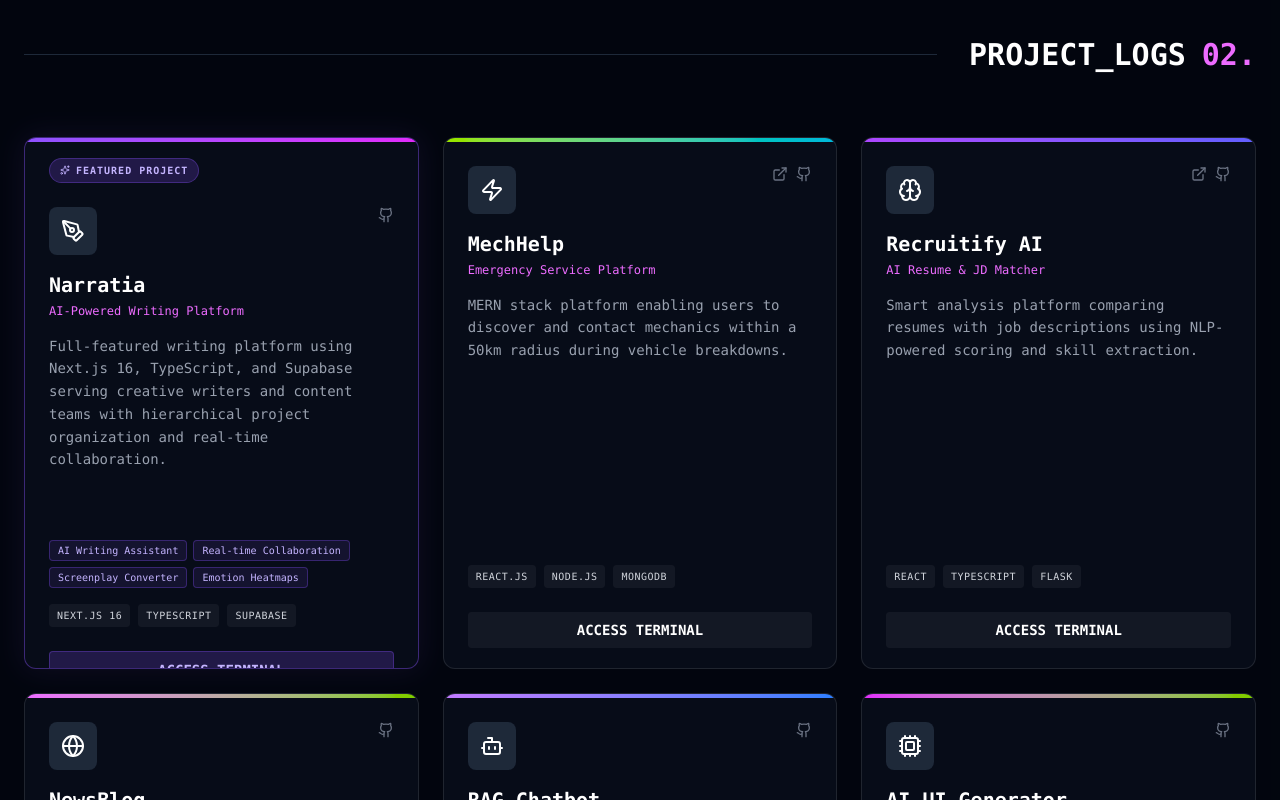
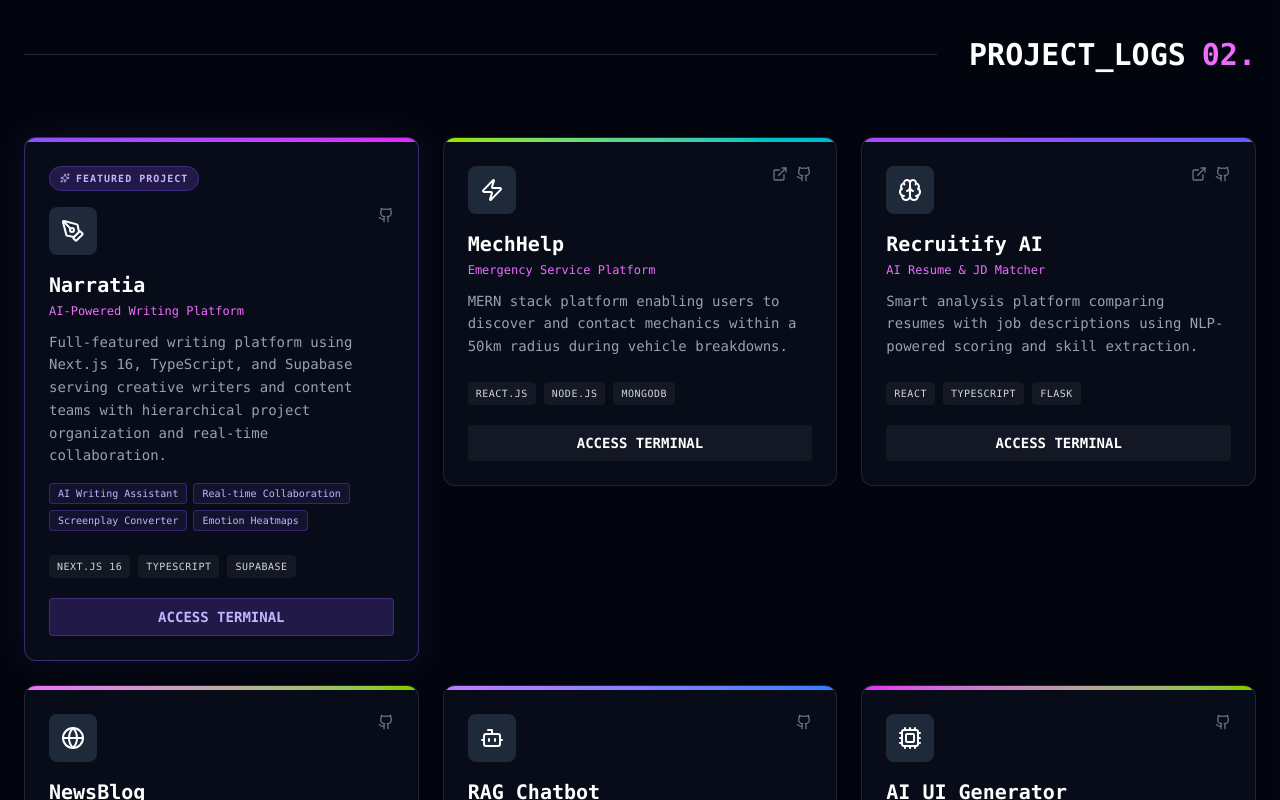
Before and after one commit to iammaaj10/Maaj_Portfolio, a React (Vite) app: page / in a window 1280 px wide. Shown: the part 1860-2660 px from the top of the page. Built offline with nearby package versions, Linux system fonts and the light colour scheme.

Commit message:
Update App.jsx

```diff
--- a/src/App.jsx
+++ b/src/App.jsx
@@ -665,37 +665,36 @@ const Portfolio = () => {
             </h2>
           </AnimatedCard>
 
-          <div className="grid md:grid-cols-2 lg:grid-cols-3 gap-6">
+          <div className="grid md:grid-cols-2 lg:grid-cols-3 gap-6 items-start">
             {projects.map((project, index) => (
-              <AnimatedCard key={index} delay={index * 100} className={project.featured ? "md:col-span-2 lg:col-span-1" : ""}>
-                <div className={`group h-full bg-gray-900/40 border rounded-xl overflow-hidden transition-all duration-300 hover:-translate-y-2 ${project.featured ? "border-violet-500/40 hover:border-violet-400/70 shadow-[0_0_30px_rgba(139,92,246,0.1)]" : "border-white/10 hover:border-lime-500/50"}`}>
+              <AnimatedCard key={index} delay={index * 100}>
+                <div className={`group flex flex-col bg-gray-900/40 border rounded-xl overflow-hidden transition-all duration-300 hover:-translate-y-2 ${project.featured ? "border-violet-500/40 hover:border-violet-400/70 shadow-[0_0_30px_rgba(139,92,246,0.1)]" : "border-white/10 hover:border-lime-500/50"}`}>
                   {/* Top Gradient Bar */}
-                  <div className={`h-1 w-full bg-gradient-to-r ${project.gradient}`} />
+                  <div className={`h-1 w-full flex-shrink-0 bg-gradient-to-r ${project.gradient}`} />
 
-                  {/* Featured badge */}
+                  <div className="p-6 flex flex-col flex-1">
+                    {/* Featured badge — inside padding so it aligns properly */}
                     {project.featured && (
-                    <div className="px-6 pt-4">
+                      <div className="mb-4">
                         <span className="inline-flex items-center gap-1.5 text-[10px] tracking-widest px-2.5 py-1 rounded-full bg-violet-500/20 text-violet-300 border border-violet-500/30 uppercase font-bold">
                           <Sparkles size={10} /> Featured Project
                         </span>
                       </div>
                     )}
 
-                  <div className="p-6 flex flex-col h-full">
                     <div className="flex justify-between items-start mb-4">
-                      <div className={`p-3 rounded-lg bg-gray-800 text-white group-hover:text-lime-400 transition-colors`}>
+                      <div className="p-3 rounded-lg bg-gray-800 text-white group-hover:text-lime-400 transition-colors">
                         {project.icon}
                       </div>
-                      <div className="flex gap-2">
+                      <div className="flex gap-2 items-center">
                         {project.status === "Live Demo" && <ExternalLink size={16} className="text-gray-500 hover:text-white cursor-pointer" />}
                         <Github size={16} className="text-gray-500 hover:text-white cursor-pointer" />
                       </div>
                     </div>
 
                     <h3 className="text-xl font-bold text-white mb-1 group-hover:text-lime-400 transition-colors">{project.title}</h3>
-                    <p className="text-xs font-mono text-fuchsia-400 mb-4">{project.subtitle}</p>
-
-                    <p className="text-gray-400 text-sm mb-6 flex-grow leading-relaxed">{project.description}</p>
+                    <p className="text-xs font-mono text-fuchsia-400 mb-3">{project.subtitle}</p>
+                    <p className="text-gray-400 text-sm mb-4 leading-relaxed">{project.description}</p>
 
                     {project.featured && (
                       <div className="mb-4 flex flex-wrap gap-1.5">
@@ -705,13 +704,13 @@ const Portfolio = () => {
                       </div>
                     )}
 
-                    <div className="flex flex-wrap gap-2 mt-auto">
+                    <div className="flex flex-wrap gap-2 mt-auto pt-2">
                       {project.tech.slice(0, 3).map(t => (
                         <span key={t} className="text-[10px] uppercase tracking-wider px-2 py-1 bg-white/5 rounded text-gray-300">{t}</span>
                       ))}
                     </div>
 
-                    <a href={project.link} target="_blank" rel="noreferrer" className={`mt-6 w-full py-2 rounded text-center text-sm font-bold transition-all ${project.featured ? "bg-violet-500/20 hover:bg-violet-500 text-violet-300 hover:text-white border border-violet-500/30" : "bg-white/5 hover:bg-lime-500 hover:text-black"}`}>
+                    <a href={project.link} target="_blank" rel="noreferrer" className={`mt-5 w-full py-2 rounded text-center text-sm font-bold transition-all ${project.featured ? "bg-violet-500/20 hover:bg-violet-500 text-violet-300 hover:text-white border border-violet-500/30" : "bg-white/5 hover:bg-lime-500 hover:text-black"}`}>
                       ACCESS TERMINAL
                     </a>
                   </div>
```
Lines whose indentation alone changed are shown as unchanged.
